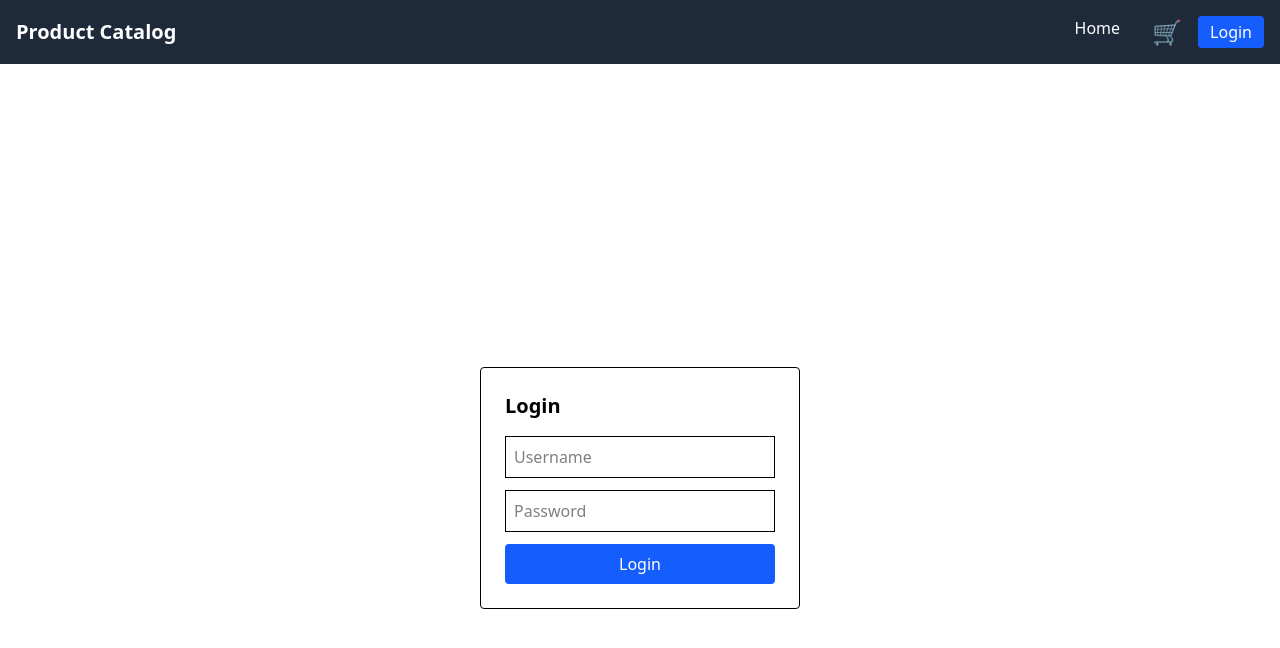
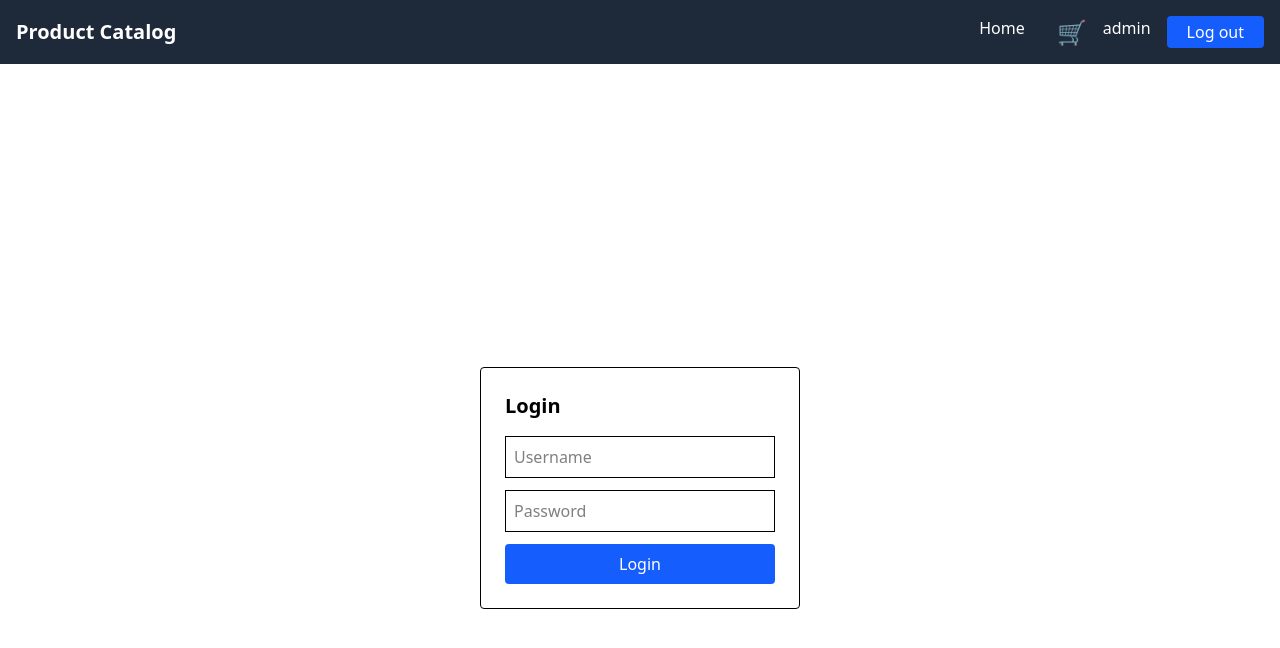
Before and after one commit to asadmash/product-catalog, a Next.js app: page /login in a window 1280 px wide. Shown: the top 648 px of the page. Built offline with nearby package versions, Linux system fonts and the light colour scheme; sample sign-in values are in the browser's storage.

Commit message:
fix: make navbar button dynamic to shift according to current state

```diff
--- a/src/components/Navbar.tsx
+++ b/src/components/Navbar.tsx
@@ -2,9 +2,10 @@
 import Link from "next/link";
 import React, { useState } from "react";
 import CartCounter from "./CartCounter";
+import { useAuth } from "../context/AuthContext";
 
 export default function Navbar() {
-  const [isLoggedIn, setIsLoggedIn] = useState(false);
+  const { state, logout } = useAuth();
   return (
     <nav className="bg-gray-800 text-white p-4 flex justify-between items-center">
       <Link href="/" className="text-xl font-bold">
@@ -15,15 +16,20 @@ export default function Navbar() {
           Home
         </Link>
 <CartCounter/>
-        {isLoggedIn ? (
-          <button onClick={() => setIsLoggedIn(false)}>Logout</button>
+          {state.isAuthenticated ? (
+          <>
+            <span>admin</span>
+            <button
+              onClick={logout}
+              className="bg-blue-600 hover:bg-red-700 px-5 rounded"
+            >
+              Log out
+            </button>
+          </>
         ) : (
-          <Link
-            href={`/login`}
-            className="bg-blue-600 px-3 py-1 rounded hover:bg-blue-700"
-          >
-            Login
-          </Link>
+          <button className="bg-red-600 hover:bg-blue-700 px-5 rounded">
+            <a href="/login">Log in</a>
+          </button>
         )}
       </div>
     </nav>
```
